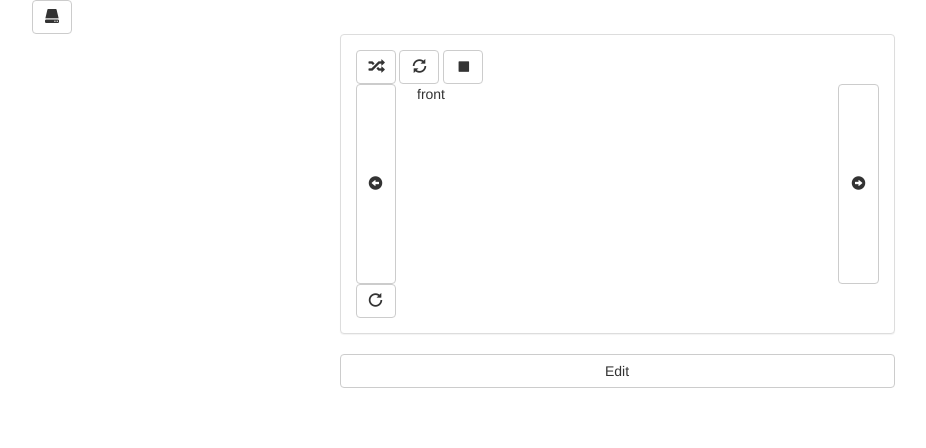
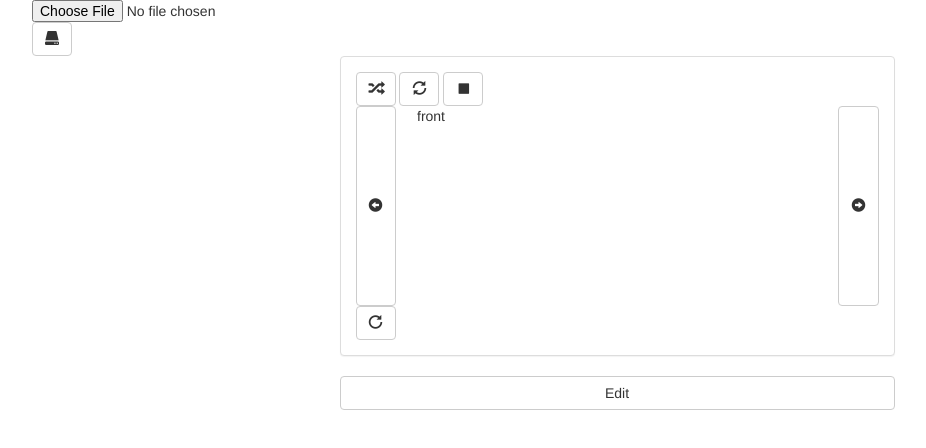
Before and after one commit to coalman/flashdown, a website: page app/index.html in a window 1280 px wide. Shown: the whole page, without its empty margins (23-949 px from the left). Drawn offline with nearby package versions, Linux system fonts and the light colour scheme; some packages are replaced by stand-ins of ours.

Commit message:
Started working on local file import.

```diff
--- a/app/index.html
+++ b/app/index.html
@@ -25,5 +25,6 @@
 
 		<script src="js/controllers/presenter_ctrl.js"></script>
 		<script src="js/controllers/editor_ctrl.js"></script>
+		<script src="js/controllers/import_ctrl.js"></script>
 	</body>
 </html>
--- /dev/null
+++ b/app/js/controllers/import_ctrl.js
@@ -0,0 +1,7 @@
+'use strict';
+
+app.controller('ImportCtrl', function(EditorData) {
+	this.onHddClick = function() {
+
+	};
+});
--- a/app/templates/home.html
+++ b/app/templates/home.html
@@ -1,6 +1,7 @@
 <div class="container" ng-controller="ViewerCtrl as viewer">
-	<div class="row">
-		<button type="button" class="btn btn-default"><span class="glyphicon glyphicon-hdd"></span></button>
+	<div class="row" ng-controller="ImportCtrl as importer">
+		<input type="file">
+		<button type="button" class="btn btn-default" ng-click="importer.onHddClick()"><span class="glyphicon glyphicon-hdd"></span></button>
 	</div>
 	<div class="row">
 		<div class="col-lg-6" ng-class="{'col-lg-offset-3': !viewer.editorData.editing}">
```
